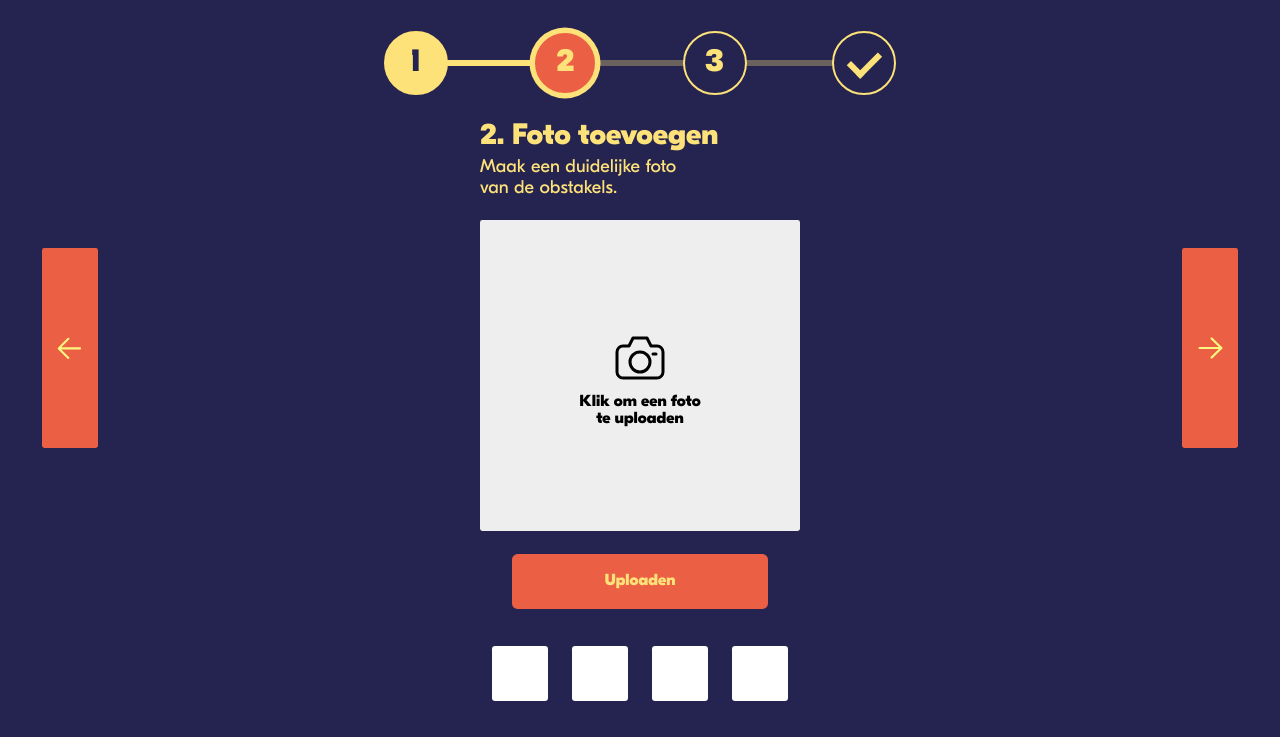
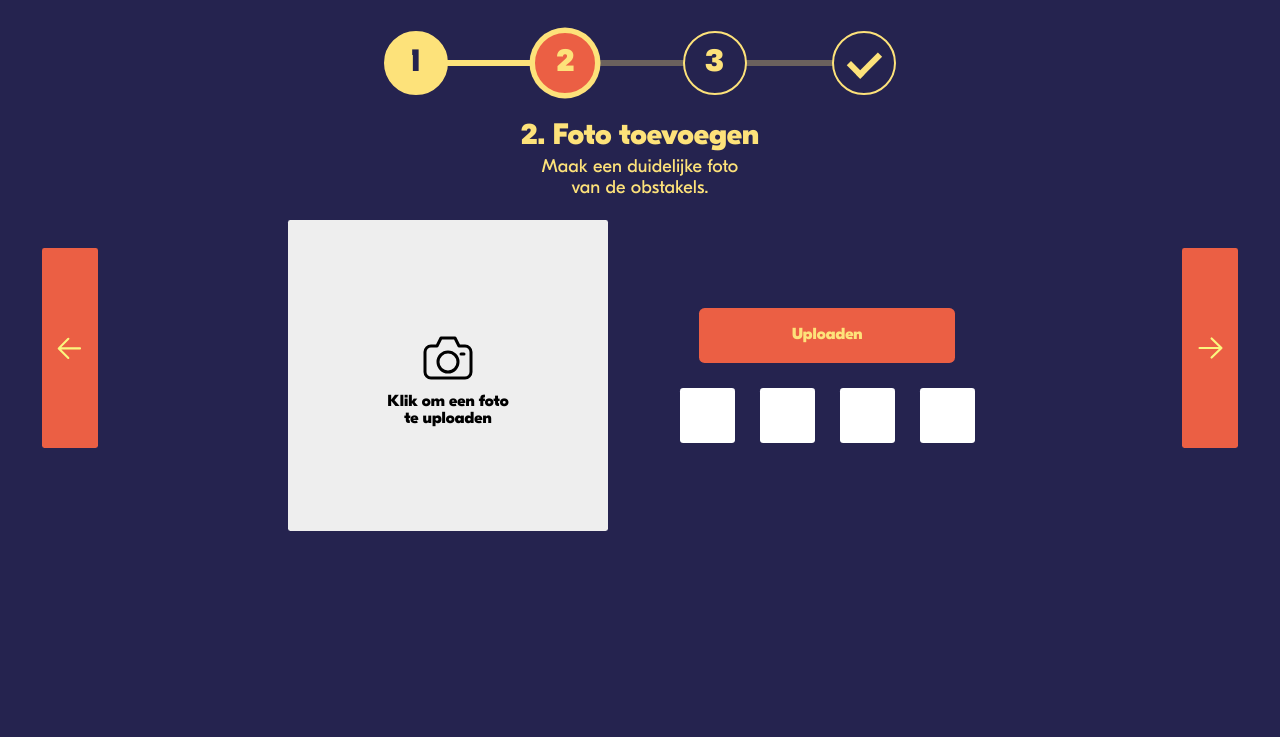
Before and after one commit to EHB-MCT/fullprojects2-walk-walk2, a plain HTML site: page pages/photo.html in a window 1280 px wide. Shown: the part 68-805 px from the top of the page. Drawn offline with Linux system fonts and the light colour scheme.

```diff
--- a/css/form.css
+++ b/css/form.css
@@ -167,11 +167,12 @@
 .photo-step{
     position:relative;
     z-index:1;
-    width:min(100%, 20rem);
+    width:min(100%, 44rem);
 }
 
 .photo-step__heading{
     margin-bottom:1.35rem;
+    text-align:center;
     color:var(--color-yellow);
 }
 
@@ -189,9 +190,10 @@
 }
 
 .photo-form{
-    display:flex;
-    flex-direction:column;
+    display:grid;
+    grid-template-columns:20rem 1fr;
     align-items:center;
+    gap:3.4rem;
 }
 
 .photo-upload{
@@ -243,7 +245,6 @@
 .photo-form__button{
     width:16rem;
     height:3.4rem;
-    margin-top:1.45rem;
     padding:0 1rem;
     border:0;
     border-radius:0.35rem;
@@ -253,6 +254,12 @@
     font-weight:800;
     line-height:1;
     cursor:pointer;
+}
+
+.photo-form__actions{
+    display:flex;
+    flex-direction:column;
+    align-items:center;
 }
 
 .photo-form__button:hover,
@@ -265,7 +272,7 @@
     display:flex;
     justify-content:center;
     gap:1.55rem;
-    margin-top:2.35rem;
+    margin-top:1.6rem;
     list-style:none;
 }
 
@@ -326,7 +333,8 @@
 }
 
 .details-form__comment,
-.details-form__email{
+.details-form__email,
+.details-form__name{
     width:100%;
     border:0;
     border-radius:0.15rem;
@@ -337,7 +345,8 @@
 }
 
 .details-form__comment::placeholder,
-.details-form__email::placeholder{
+.details-form__email::placeholder,
+.details-form__name::placeholder{
     color:#8d8d8d;
     opacity:1;
 }
@@ -352,9 +361,14 @@
     margin-top:2.4rem;
 }
 
-.details-form__email{
+.details-form__email,
+.details-form__name{
     height:2.85rem;
     padding:0 1.25rem;
+}
+
+.details-form__name{
+    margin-top:0.7rem;
 }
 
 .details-form__newsletter{
@@ -399,6 +413,7 @@
 .details-form__button:focus-visible,
 .details-form__comment:focus,
 .details-form__email:focus,
+.details-form__name:focus,
 .details-form__newsletter-input:focus-visible{
     outline:0.2rem solid var(--color-yellow);
     outline-offset:0.2rem;
@@ -595,6 +610,17 @@
         width:min(100%, 22rem);
     }
 
+    .photo-step__heading{
+        text-align:left;
+    }
+
+    .photo-form{
+        display:flex;
+        flex-direction:column;
+        align-items:center;
+        gap:0;
+    }
+
     .photo-upload{
         width:min(20rem, 82vw);
     }
--- a/css/global.css
+++ b/css/global.css
@@ -173,7 +173,8 @@
 
 .bw-mode .photo-upload,
 .bw-mode .details-form__comment,
-.bw-mode .details-form__email{
+.bw-mode .details-form__email,
+.bw-mode .details-form__name{
     border:0.12rem solid #000000;
     background:#ffffff;
     color:#000000;
@@ -202,7 +203,8 @@
 }
 
 .bw-mode .details-form__comment::placeholder,
-.bw-mode .details-form__email::placeholder{
+.bw-mode .details-form__email::placeholder,
+.bw-mode .details-form__name::placeholder{
     color:#555555;
 }
 
@@ -300,6 +302,11 @@
         border-bottom-width:0.38rem;
         border-left-width:0.38rem;
     }
+
+    .bw-mode .photo-form{
+        grid-template-columns:24rem 22rem;
+        gap:3rem;
+    }
 }
 
 .bw-mode .step-indicator__item{
@@ -332,7 +339,7 @@
 }
 
 .bw-mode .photo-step{
-    width:min(100%, 30rem);
+    width:min(100%, 51rem);
 }
 
 .bw-mode .photo-step__heading{
@@ -353,7 +360,7 @@
 }
 
 .bw-mode .photo-upload{
-    width:28rem;
+    width:24rem;
     border:0.15rem solid #000000;
     background:#e9e9e9;
 }
@@ -364,27 +371,26 @@
 }
 
 .bw-mode .photo-upload__icon{
-    width:5rem;
-    height:5rem;
-    margin-bottom:0.65rem;
+    width:4rem;
+    height:4rem;
+    margin-bottom:0.5rem;
 }
 
 .bw-mode .photo-form__button{
-    width:24rem;
-    height:4.6rem;
-    margin-top:1.85rem;
-    padding:0 1.75rem;
-    font-size:1.7rem;
+    width:22rem;
+    height:4.15rem;
+    padding:0 1rem;
+    font-size:1.65rem;
     line-height:1.1;
 }
 
 .bw-mode .step-progress{
-    gap:1.7rem;
-    margin-top:2.15rem;
+    gap:1.35rem;
+    margin-top:1.6rem;
 }
 
 .bw-mode .step-progress__item{
-    width:4rem;
+    width:3.55rem;
     border:0.15rem solid #000000;
 }
 
@@ -425,7 +431,8 @@
     margin-top:2.45rem;
 }
 
-.bw-mode .details-form__email{
+.bw-mode .details-form__email,
+.bw-mode .details-form__name{
     height:3.2rem;
     padding:0 1.15rem;
     border:0.1rem solid #cfcfcf;
--- a/pages/photo.html
+++ b/pages/photo.html
@@ -61,8 +61,8 @@
                     </span>
                 </label>
 
+                <div class="photo-form__actions">
                     <button class="photo-form__button" type="submit">Uploaden</button>
-            </form>
 
                     <ol class="step-progress" aria-label="Voortgang">
                         <li class="step-progress__item" aria-label="Foto preview 1"></li>
@@ -70,6 +70,8 @@
                         <li class="step-progress__item" aria-label="Foto preview 3"></li>
                         <li class="step-progress__item" aria-label="Foto preview 4"></li>
                     </ol>
+                </div>
+            </form>
         </section>
 
         <a class="report__arrow report__arrow--next" href="info.html" aria-label="Volgende stap">
```
Also changed, not shown: pages/info.html (+3 -0 lines). Lines whose indentation alone changed are shown as unchanged.
